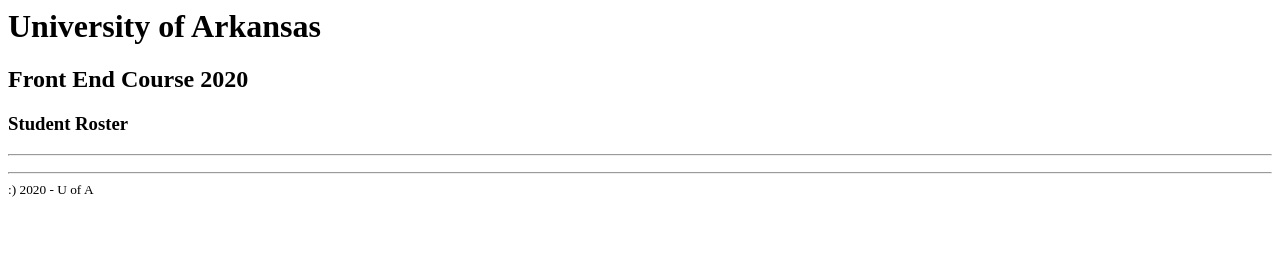
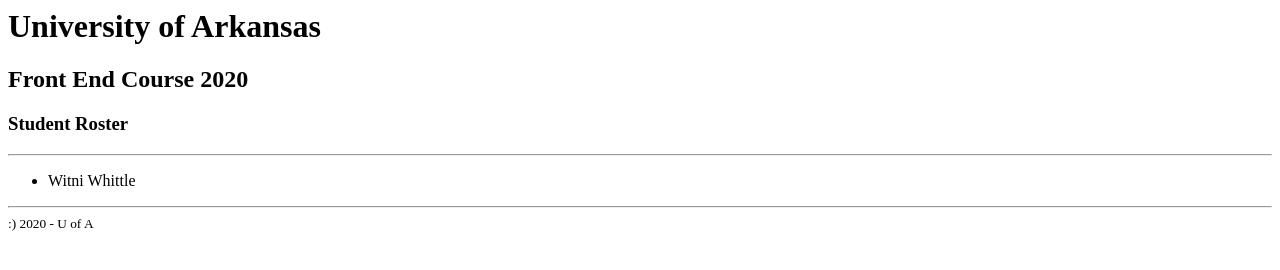
Before and after one commit to rogerd330/student-roster, a plain HTML site: page index.html in a window 1280 px wide. Drawn offline with Linux system fonts and the light colour scheme.

Commit message:
added my name

```diff
--- a/index.html
+++ b/index.html
@@ -12,7 +12,7 @@
 
         <ul>
         <!-- put your details in an LI below here -->
-
+        <li>Witni Whittle</li>
 
         </ul>
 
```
